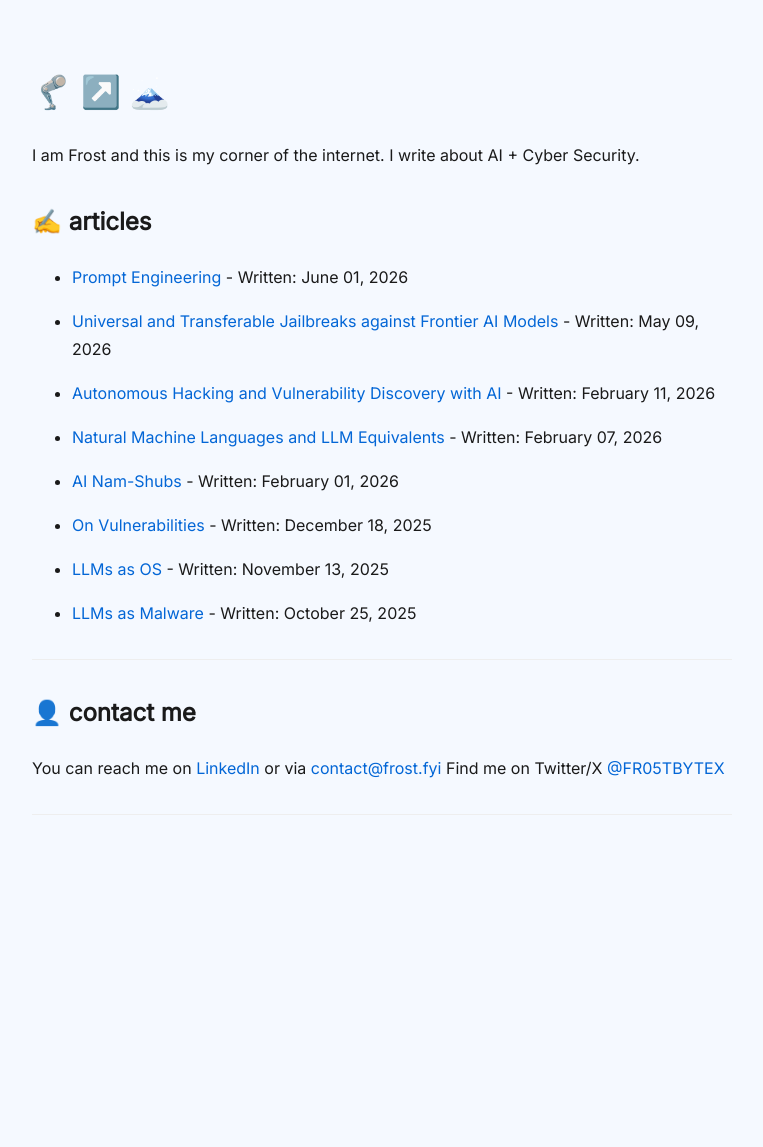
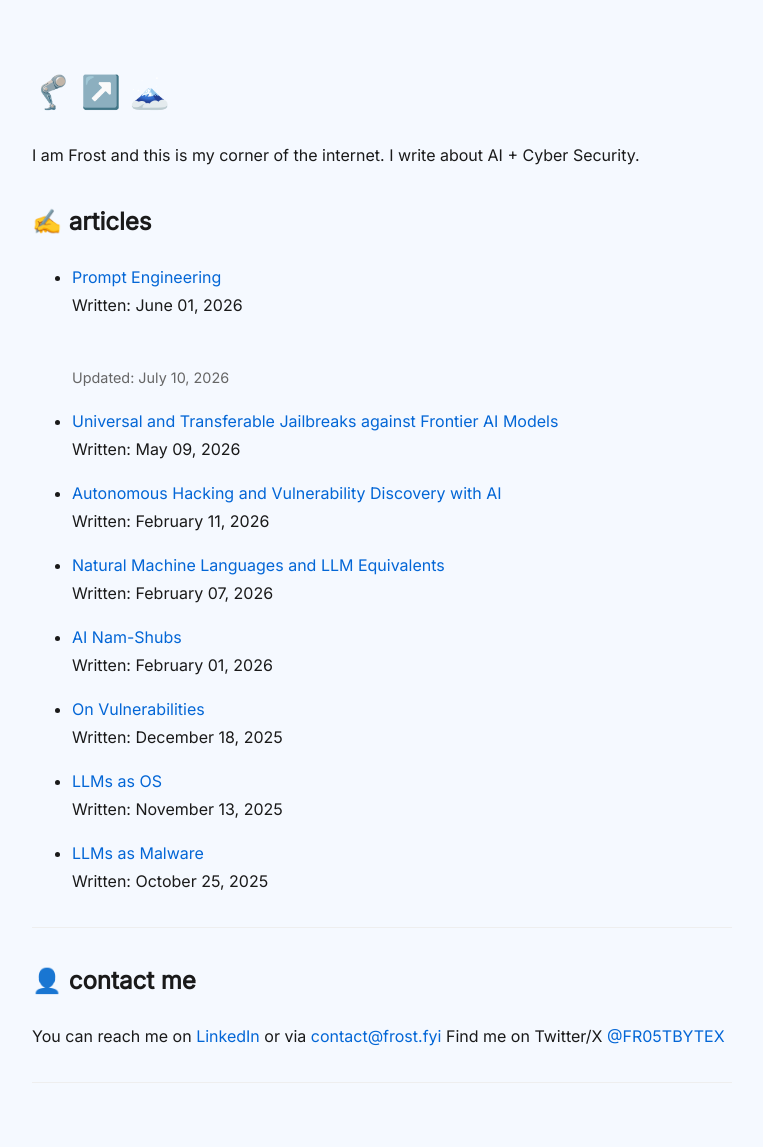
Before and after one commit to FR05TBYTEX/FR05TBYTEX.github.io, a Jekyll site: the page built from index.md, in a window 1280 px wide. Shown: the whole page, without its empty margins (258-1021 px from the left). Built offline with Jekyll 4.4.1, drawn with Linux system fonts in a browser that asks for light colours; before the commit the page ends 900 px from its top, so only the background shows below that.

Commit message:
adding last updated info to articles

```diff
--- a/_posts/2026-06-01-prompt_engineering.md
+++ b/_posts/2026-06-01-prompt_engineering.md
@@ -2,6 +2,7 @@
 layout: default
 title: Prompt Engineering
 permalink: /prompt-engineering/
+last_modified_at: 2026-07-10
 ---
 
 # Prompt Engineering
--- a/index.md
+++ b/index.md
@@ -8,10 +8,16 @@ title: FR05TBYTE
 I am Frost and this is my corner of the internet. I write about AI + Cyber Security.
 
 ## ✍️ articles
+
 {% assign sorted_posts = site.posts | sort: "date" | reverse %}
 {% for post in sorted_posts %}
-* [{{ post.title }}]({{ post.url }}) - Written: {{ post.date | date: "%B %d, %Y" }}
+* [{{ post.title }}]({{ post.url }})
+  <br>Written: {{ post.date | date: "%B %d, %Y" }}
+  {% if post.last_modified_at %}
+  <br><span style="color: #666; font-size: 0.9em;">Updated: {{ post.last_modified_at | date: "%B %d, %Y" }}</span>
+  {% endif %}
 {% endfor %}
+
 ---
 
 ## 👤 contact me
```
